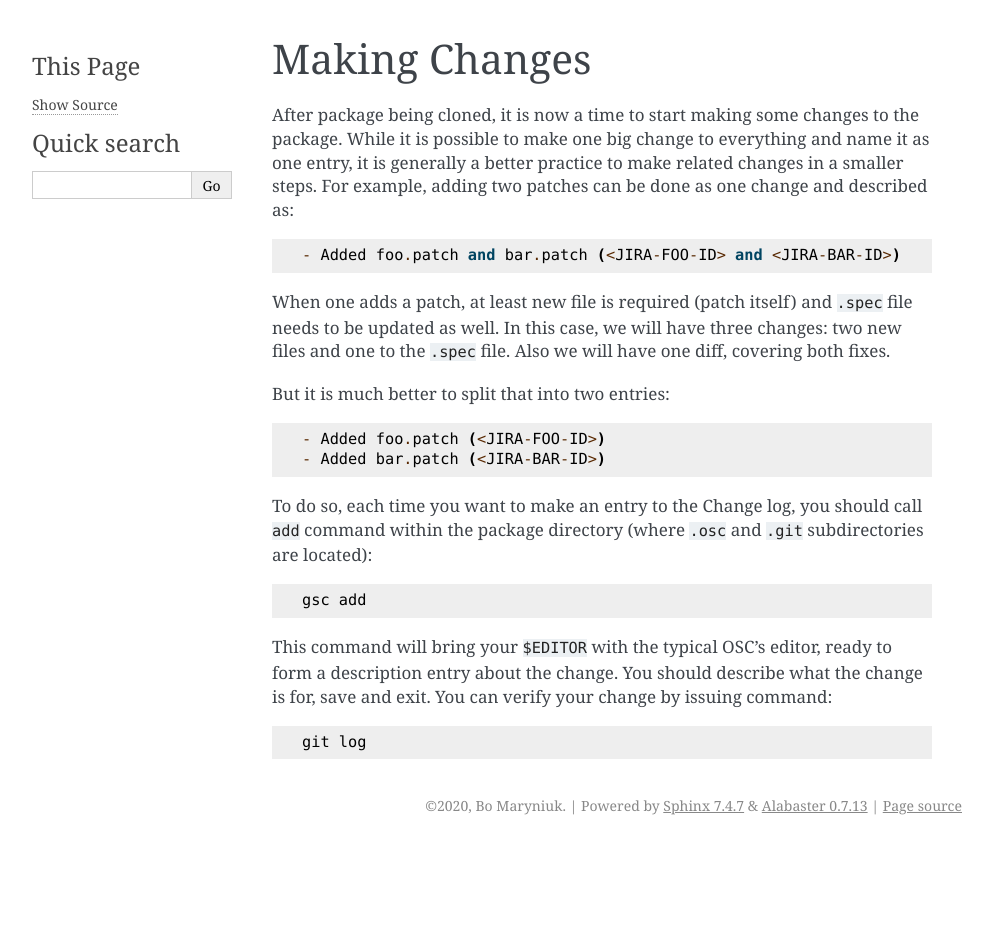
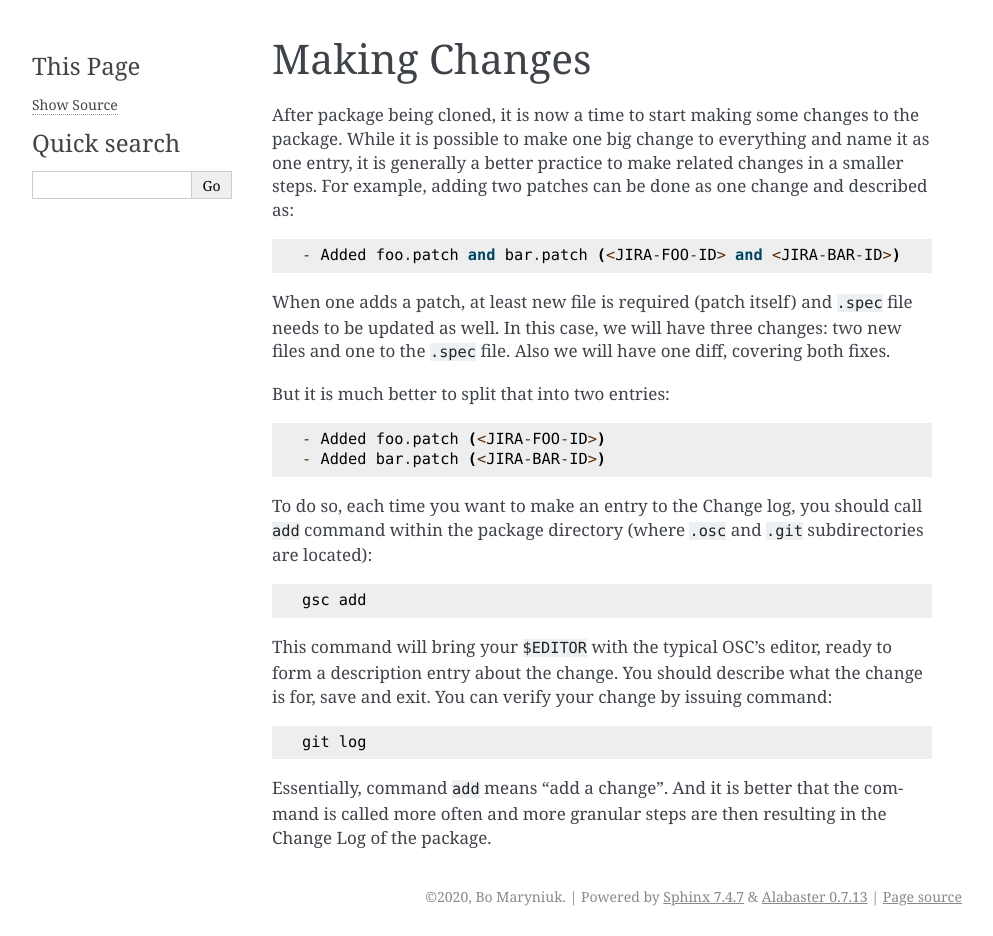
Before and after one commit to isbm/gsc, a Sphinx documentation site: the page built from docs/usage_making_pkg_changes.rst, in a window 1280 px wide. Shown: the whole page, without its empty margins (148-1141 px from the left). Built offline with Sphinx 7.4.7, drawn with Linux system fonts in a browser that asks for light colours; before the commit the page ends 900 px from its top, so only the background shows below that.

Commit message:
Add description about "add" command

```diff
--- a/docs/usage_making_pkg_changes.rst
+++ b/docs/usage_making_pkg_changes.rst
@@ -31,3 +31,7 @@ describe what the change is for, save and exit. You can verify your
 change by issuing command::
 
   git log
+
+Essentially, command ``add`` means "add a change". And it is better
+that the command is called more often and more granular steps are then
+resulting in the Change Log of the package.
```
